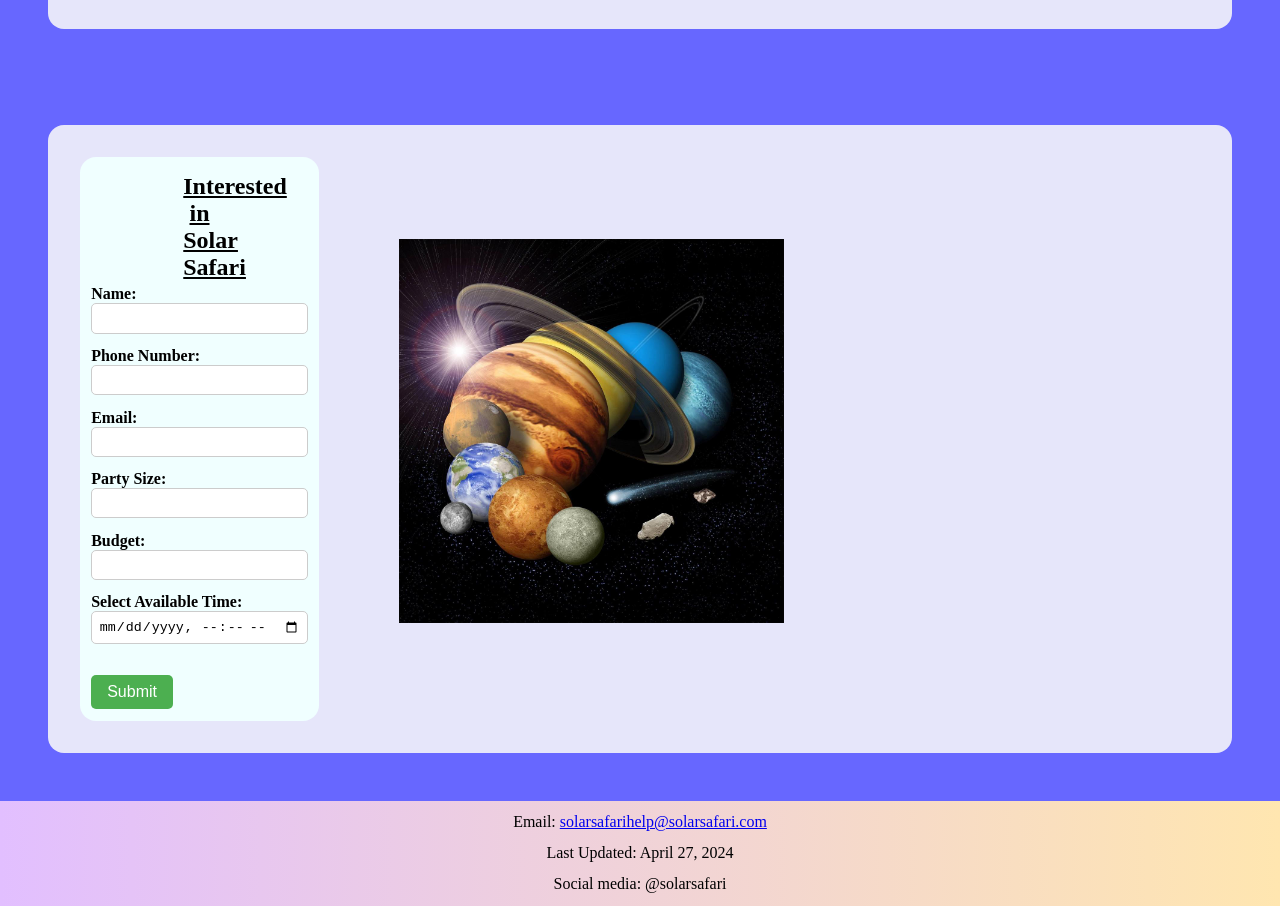
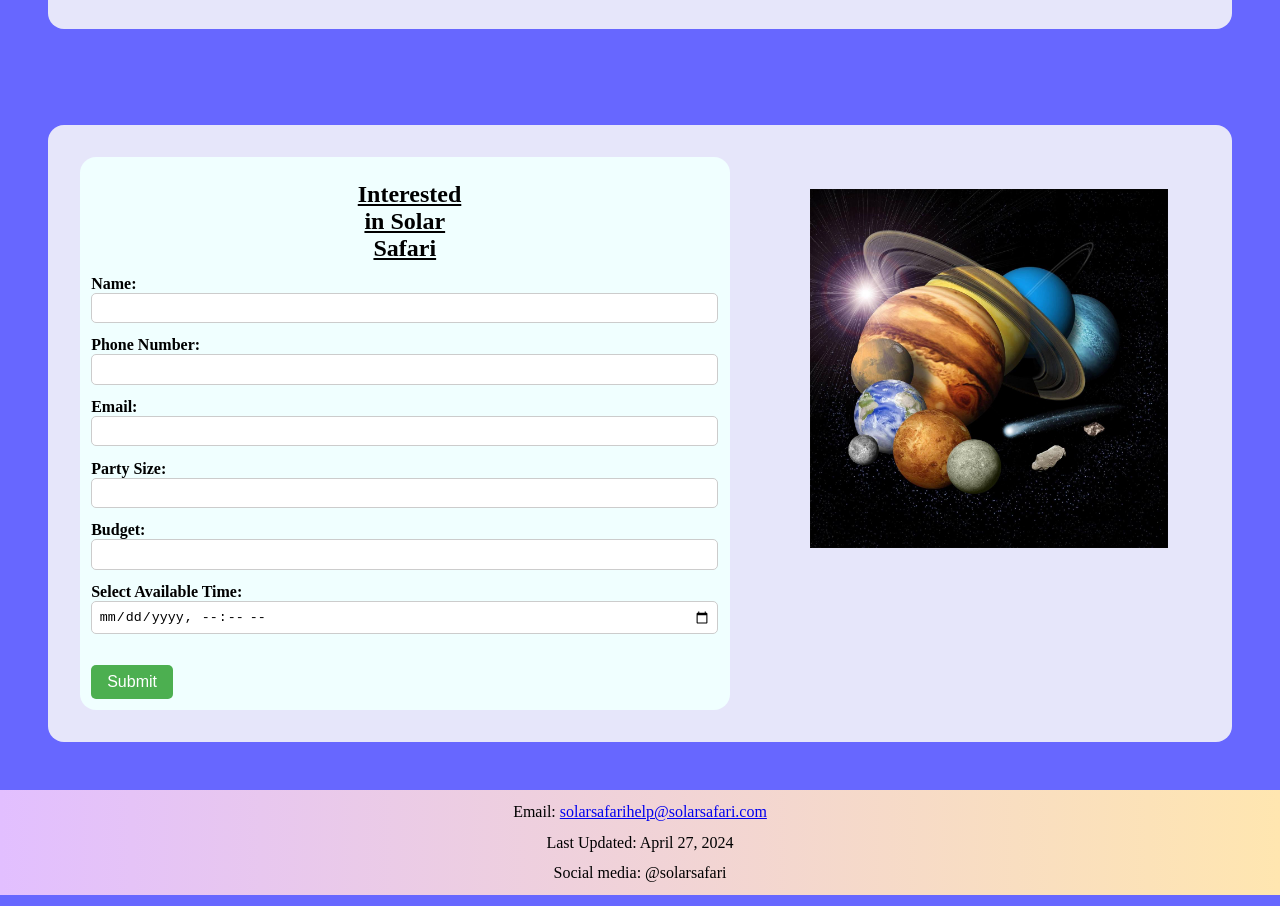
Before and after one commit to okdokeko/SolarSafari, a website: page index.html in a window 1280 px wide. Shown: the part 1746-2652 px from the top of the page. Drawn offline with Linux system fonts and the light colour scheme.

Commit message:
update
form fixed

```diff
--- a/index.html
+++ b/index.html
@@ -36,6 +36,16 @@
         margin: 3em;
 
     }
+    #form {
+
+      display: flex;
+      background-color: #e6e6fa;
+      float: right;
+      border-radius: 1em;
+      gap: 3em;
+      margin: 3em;
+    }
+
 
     #getting-started > div{
         display: flex;
@@ -158,8 +168,8 @@
   </div>
 </section>
 
-<section id="getting-started" >
-  <div class="started-left">
+<section id="form" >
+  <div class="started-left" style="width: 200%;">
 
       <h2>Interested in Solar Safari</h2>
       <form action="#" method="post">
@@ -180,7 +190,7 @@
 
   </div>
   <div class="started-right">
-          <img style="margin-bottom:1em" src="../img/solarsystem.jpg" alt="Solar System" width=50% >
+          <img style="margin-bottom:1em" src="../img/solarsystem.jpg" alt="Solar System" width=100% >
 
 
   </div>
```
